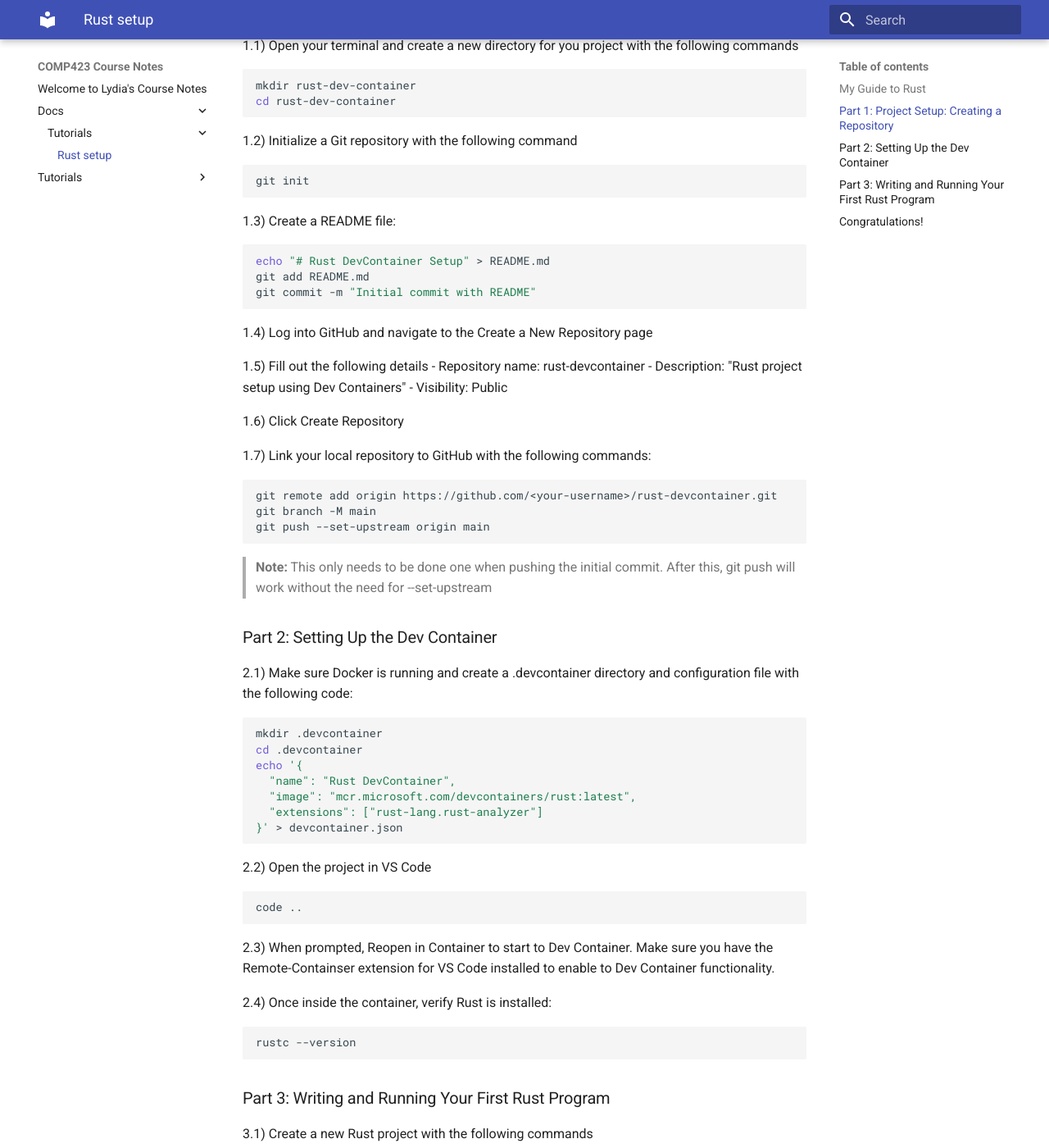
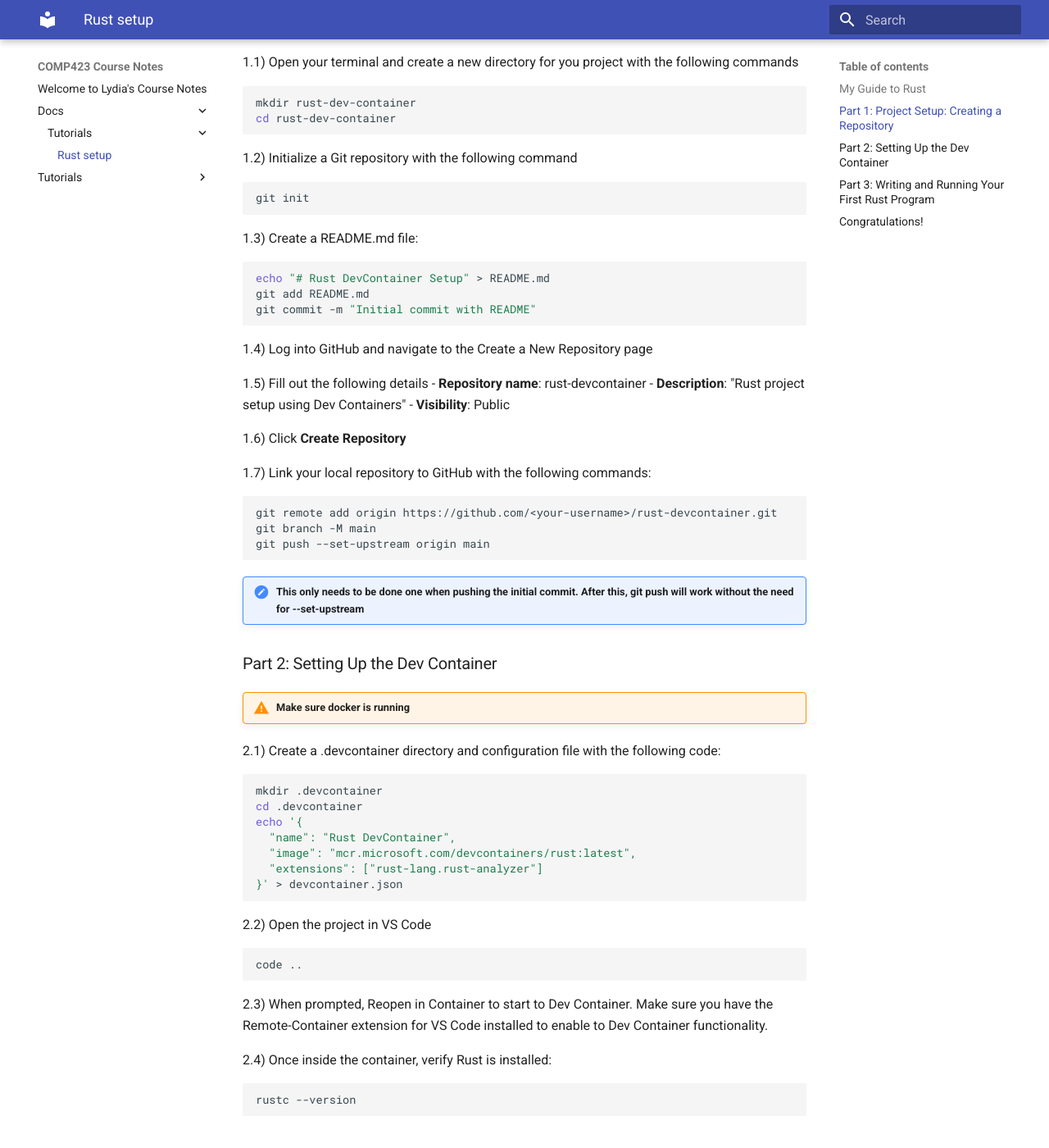
Before and after one commit to lydiaschneider/comp423-course-notes, an MkDocs documentation site: the page built from docs/docs/tutorials/rust-setup.md, in a window 1280 px wide and 1400 px high, scrolled down 437 px. Shown: the whole window at 82% size. Built offline with MkDocs 1.6.1 and Material for MkDocs 9.7.7, drawn with Linux system fonts in a browser that asks for light colours; some of the changed text lies outside the part shown.

Commit message:
Akshaya's edits

````diff
--- a/docs/docs/tutorials/rust-setup.md
+++ b/docs/docs/tutorials/rust-setup.md
@@ -2,7 +2,7 @@
 
 * Primary author: [Lydia Schneider](https://github.com/lydiaschneider)
 
-> **Note:** Some instructions from Parts 1 & 2 use information from Comp 423 Mkdocs Tutorial
+!!! note "Some instructions from Parts 1 & 2 use information from Comp 423 Mkdocs Tutorial"
 
 Here are some prerequisites before we get started:
 1) A GitHub account
@@ -16,20 +16,17 @@
 
 ### Part 1: Project Setup: Creating a Repository
 1.1) Open your terminal and create a new directory for you project with the following commands
-
 ```bash
 mkdir rust-dev-container
 cd rust-dev-container
 ```
 
 1.2) Initialize a Git repository with the following command
-
 ```bash
 git init
 ```
 
-1.3) Create a README file:
-
+1.3) Create a README.md file:
 ```bash
 echo "# Rust DevContainer Setup" > README.md
 git add README.md
@@ -53,10 +50,13 @@
 git branch -M main
 git push --set-upstream origin main
 ```
-> **Note:** This only needs to be done one when pushing the initial commit. After this, git push will work without the need for --set-upstream
+!!! note "This only needs to be done one when pushing the initial commit. After this, git push will work without the need for --set-upstream"
 
 ### Part 2: Setting Up the Dev Container
-2.1) Make sure Docker is running and create a .devcontainer directory and configuration file with the following code:
+
+!!! warning "Make sure docker is running"
+
+2.1) Create a .devcontainer directory and configuration file with the following code:
 
 ```bash
 mkdir .devcontainer
@@ -72,7 +72,7 @@
 ```bash
 code ..
 ```
-2.3) When prompted, Reopen in Container to start to Dev Container. Make sure you have the Remote-Containser extension for VS Code installed to enable to Dev Container functionality.
+2.3) When prompted, Reopen in Container to start to Dev Container. Make sure you have the Remote-Container extension for VS Code installed to enable to Dev Container functionality.
 
 2.4) Once inside the container, verify Rust is installed:
 
@@ -81,12 +81,12 @@
 ```
 ### Part 3: Writing and Running Your First Rust Program
 3.1) Create a new Rust project with the following commands
-```bash
+```rust
 cargo new hello_comp423 --vcs none
 cd hello_comp423
 ```
 3.2) To write the "Hello COMP423", edit src/main.rs and replace the contents with the following:
-```bash
+```rust
 fn main() {
     println!("Hello COMP423");
 }
@@ -99,7 +99,7 @@
 ```bash
 cargo run
 ```
-> **Note:** This command compiles and runs the project in a single step whereas cargo build only compiles the code without executing it. This is similar to how gcc compiles programs in C, except you must run the executable manually.
+!!! note "This command compiles and runs the project in a single step whereas cargo build only compiles the code without executing it. This is similar to how gcc compiles programs in C, except you must run the executable manually."
 
 3.5) Pushing final changes to GitHub
 ```bash
````
Also changed, not shown: other parts of docs/docs/tutorials/rust-setup.md (+4 -4 lines).
